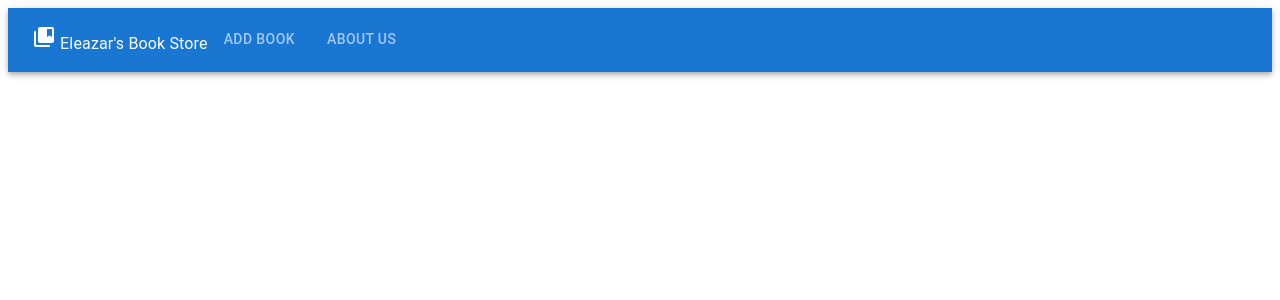
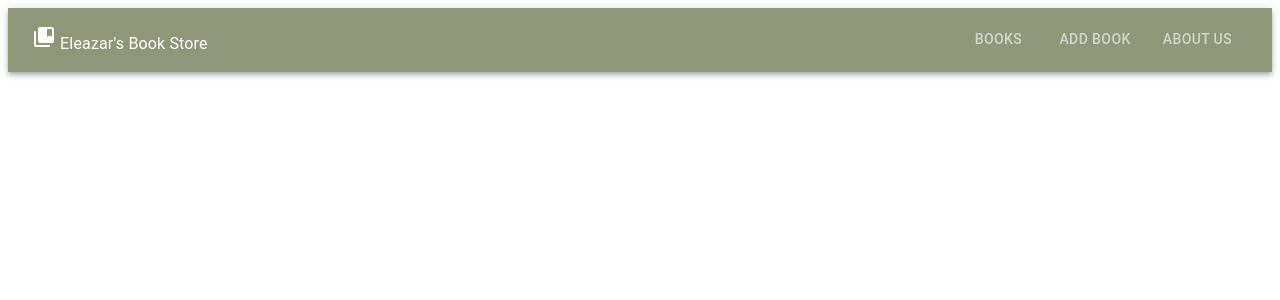
Before and after one commit to ehernandez42/mern_stack_book_tutorial, a React (Vite) app in the folder book-store/: page / in a window 1280 px wide. Shown: the top 300 px of the page. Built offline with nearby package versions, Linux system fonts and the light colour scheme.

Commit message:
setState on the floater app navbar; added name to title "Eleazar's Book Store";

```diff
--- a/book-store/src/components/Header.jsx
+++ b/book-store/src/components/Header.jsx
@@ -2,12 +2,14 @@ import React, {useState} from 'react';
 import {AppBar, Tab, Tabs, Toolbar, Typography} from "@mui/material";
 import CollectionsBookmarkRoundedIcon from '@mui/icons-material/CollectionsBookmarkRounded';
 
+//stopped here!
+//https://www.youtube.com/watch?v=5Y5QKfxTErU&t=2658s
 const bookStoreTitle = " Eleazar's Book Store";
 const Header = () => {
     const [floater, setFloater] = useState();
     return (
     <div>
-        <AppBar position='Sticky'>
+        <AppBar sx={{backgroundColor: "#8f9779"}} position='Sticky'>
             <Toolbar>
             <Typography>
                 <div>
@@ -15,7 +17,10 @@ const Header = () => {
                 {bookStoreTitle}
                 </div>
             </Typography>
-                <Tabs textColor='inherit' indicatorColor='secondary' value={floater} onChange={(e, val) => setFloater(val)}>
+                <Tabs sx={{ml: 'auto'}} textColor='inherit' TabIndicatorProps={{
+                    style: {backgroundColor: "#18392b"}
+                }} value={floater} onChange={(e, val) => setFloater(val)}>
+                    <Tab label='Books' />
                     <Tab label='Add Book' />
                     <Tab label='About us' />
                 </Tabs>
```
